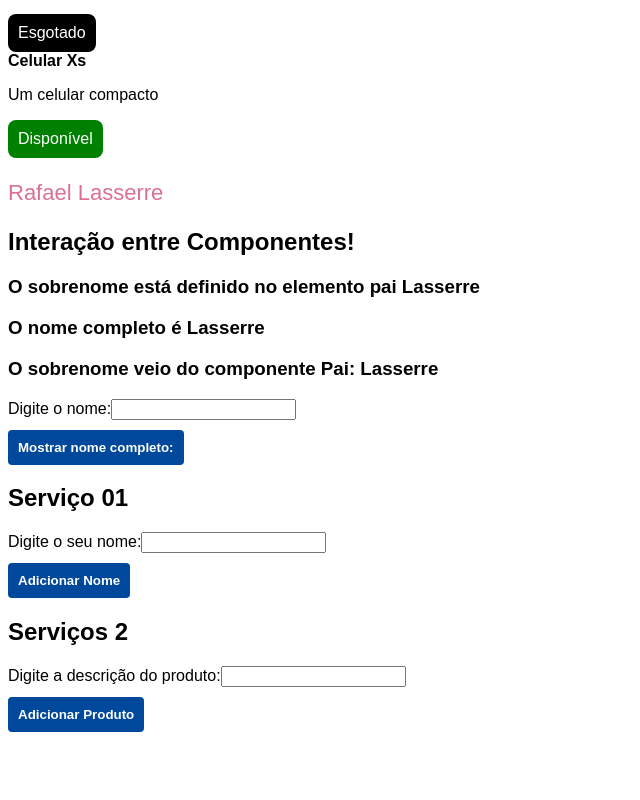
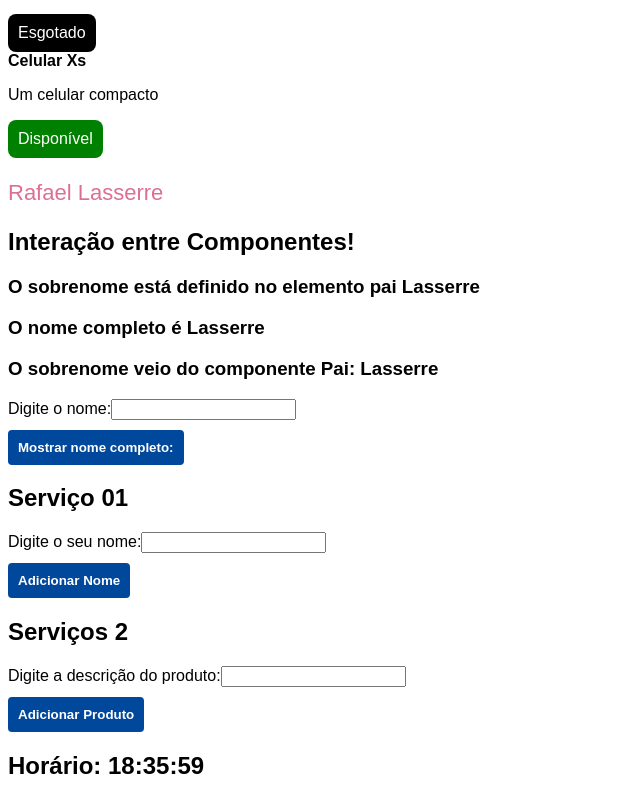
Before and after one commit to Rlasserre/first-angular-project, an Angular app in the folder fundamentos-angular/: page / in a window 1280 px wide. Shown: the part 1219-2019 px from the top of the page, without its empty margins (0-640 px from the left). Before the commit the page ends 1961 px from the top, so only its background shows below. Built offline with nearby package versions, Linux system fonts and the light colour scheme.

Commit message:
Create component

```diff
--- a/fundamentos-angular/src/app/app.component.html
+++ b/fundamentos-angular/src/app/app.component.html
@@ -7,3 +7,4 @@
 <app-componente-pai></app-componente-pai>
 <app-exemplo-servicos1></app-exemplo-servicos1>
 <app-exemplo-servicos2></app-exemplo-servicos2>
+<app-ciclo-de-vida></app-ciclo-de-vida>
--- a/fundamentos-angular/src/app/app.module.ts
+++ b/fundamentos-angular/src/app/app.module.ts
@@ -15,6 +15,7 @@ import { ComponentePaiComponent } from './componente-pai/componente-pai.componen
 import { ComponenteFilhoComponent } from './componente-filho/componente-filho.component';
 import { ExemploServicos1Component } from './exemplo-servicos1/exemplo-servicos1.component';
 import { ExemploServicos2Component } from './exemplo-servicos2/exemplo-servicos2.component';
+import { CicloDeVidaComponent } from './ciclo-de-vida/ciclo-de-vida.component';
 
 @NgModule({
   declarations: [
@@ -30,6 +31,7 @@ import { ExemploServicos2Component } from './exemplo-servicos2/exemplo-servicos2
     ComponenteFilhoComponent,
     ExemploServicos1Component,
     ExemploServicos2Component,
+    CicloDeVidaComponent,
   ],
   imports: [
     BrowserModule,
--- /dev/null
+++ b/fundamentos-angular/src/app/ciclo-de-vida/ciclo-de-vida.component.html
@@ -0,0 +1 @@
+<h2>Horário: {{ horario | date:"HH:mm:ss" }}</h2>
--- /dev/null
+++ b/fundamentos-angular/src/app/ciclo-de-vida/ciclo-de-vida.component.ts
@@ -0,0 +1,20 @@
+import { Component, OnInit } from '@angular/core';
+
+@Component({
+  selector: 'app-ciclo-de-vida',
+  templateUrl: './ciclo-de-vida.component.html',
+  styleUrls: ['./ciclo-de-vida.component.css']
+})
+export class CicloDeVidaComponent implements OnInit {
+
+  horario = new Date();
+  timer: any = null!;
+
+  ngOnInit(): void {
+
+    console.log("O evento onInit disparou.");
+    this.timer = setInterval(() => this.horario = new Date(), 1000);
+
+  }
+
+}
```
Also changed, not shown: fundamentos-angular/src/app/ciclo-de-vida/ciclo-de-vida.component.css (added), 1 other file (tests, documents, lock files or other folders).
